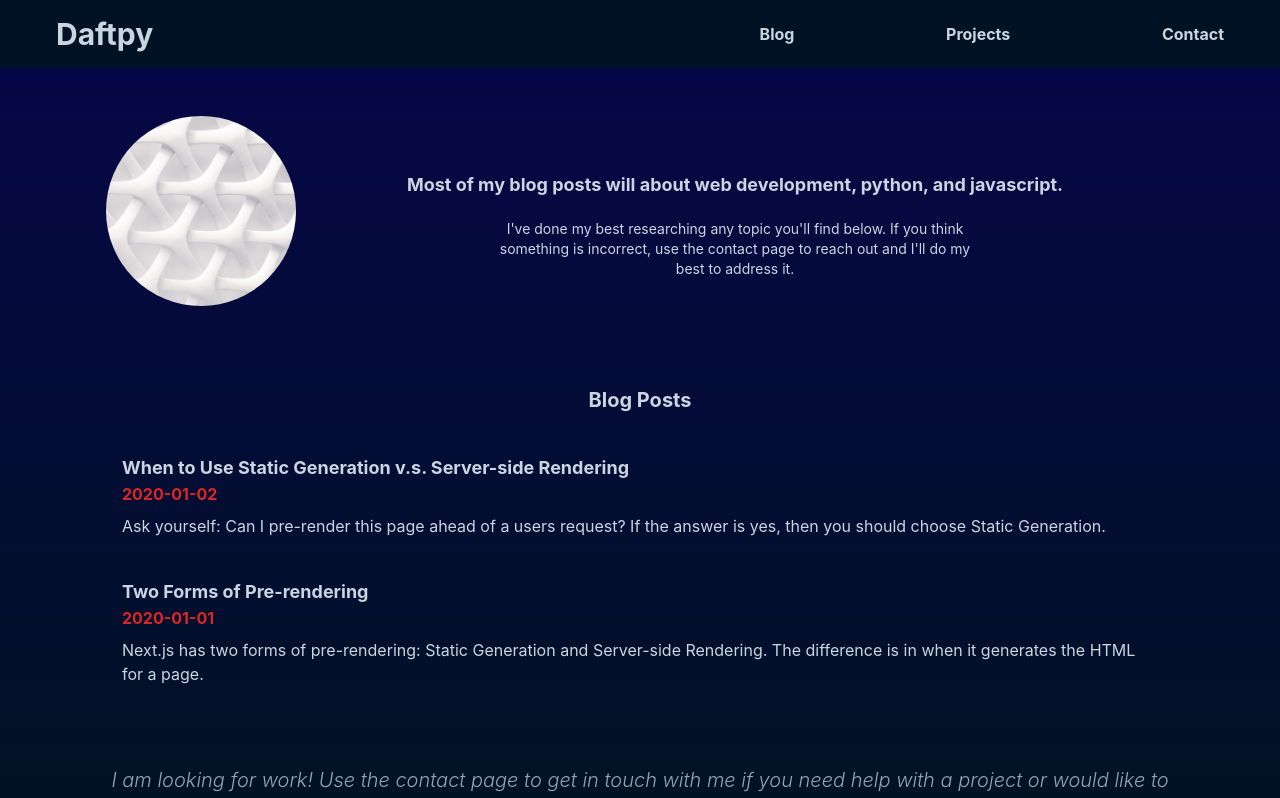
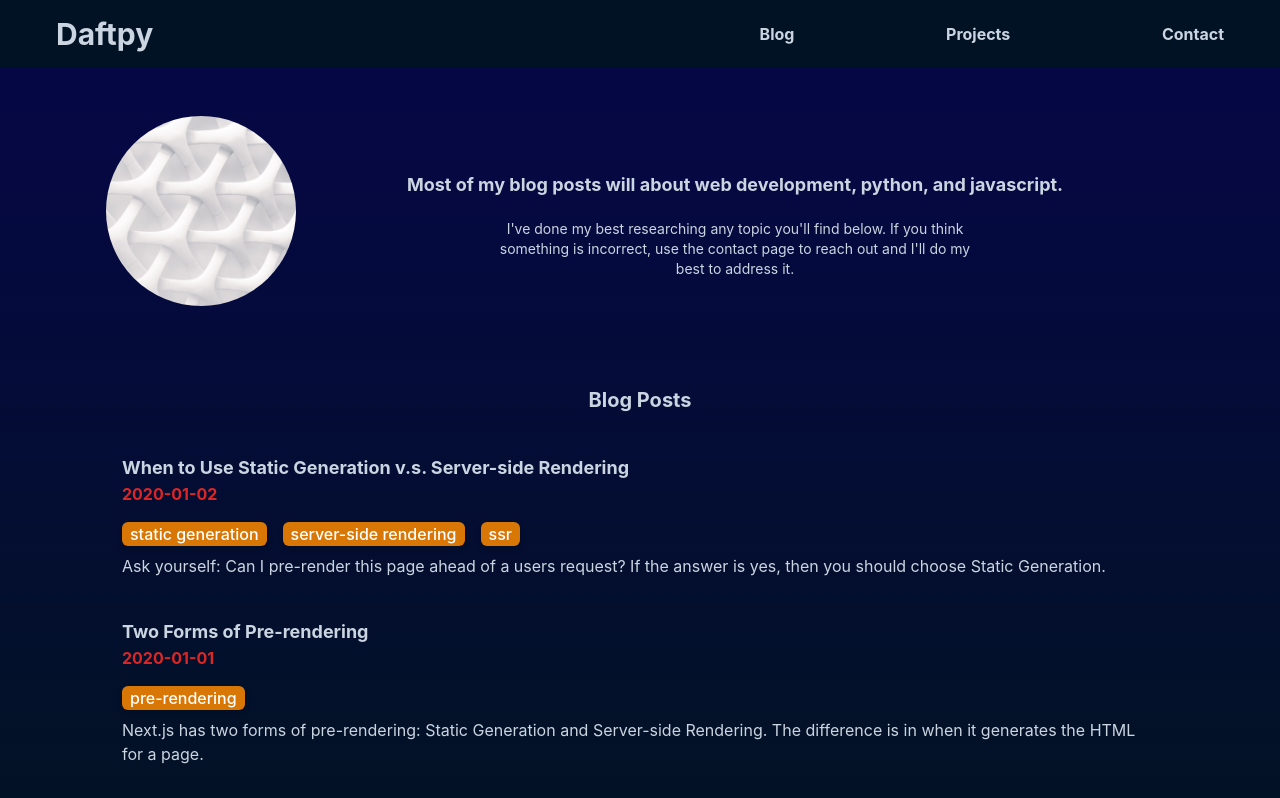
Before and after one commit to daftpy/daftpy, a Next.js app: page /posts in a window 1280 px wide. Shown: the top 798 px of the page. Built offline with nearby package versions, Linux system fonts and the light colour scheme.

Commit message:
Added tags to the BlogLIst view. Blog previews should probably be their own component.

```diff
--- a/pages/posts/index.tsx
+++ b/pages/posts/index.tsx
@@ -6,6 +6,7 @@ import DisplayMessage from "../../components/displayMessage";
 import BaseLayout from "../../components/layout";
 import { PostPreview } from "../../lib/posts";
 import { getSortedPostsData } from "../../lib/posts";
+import styles from "../../styles/BlogList.module.css";
 
 export async function getStaticProps() {
   const allPostsData: PostPreview[] = getSortedPostsData();
@@ -44,12 +45,17 @@ const BlogList: NextPage<{ allPostsData: PostPreview[] }> = ({ allPostsData }) =
       </div>
       <div className="text-slate-300">
         <h2 className="text-xl font-bold text-center text-slate-300 mb-4">Blog Posts</h2>
-        {allPostsData.map(({ id, date, title, preview }, i) => (
+        {allPostsData.map(({ id, date, title, preview, tags }, i) => (
           <Link key={id} href={`/posts/${id}`}>
             <a>
               <div className="mx-4 my-10">
                 <h3 className="text-lg font-bold">{ title }</h3>
                 <span className="font-bold text-red-600">{ date }</span>
+                <div id={styles.Tags} className="font-medium">
+                  {tags.map((tag, i) => (
+                    <div key={tag} className="bg-amber-600 text-white drop-shadow-md text-shadow px-2 my-2 rounded-md">{ tag }</div>
+                  ))}
+                </div>
                 <p className="my-2">{ preview }</p>
               </div>
             </a>
--- /dev/null
+++ b/styles/BlogList.module.css
@@ -0,0 +1,14 @@
+#Tags {
+    display: flex;
+    flex-wrap: wrap;
+  }
+
+  #Tags > * {
+    display: flex;
+    text-align: center;
+    align-items: center;
+    margin: 1rem 1rem 0 0;
+  }
+  #Tags > *:last-child {
+    margin: 1rem 0 0 0;
+  }
```
